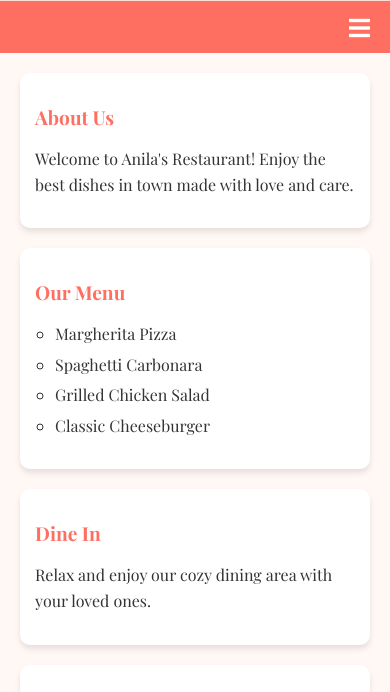
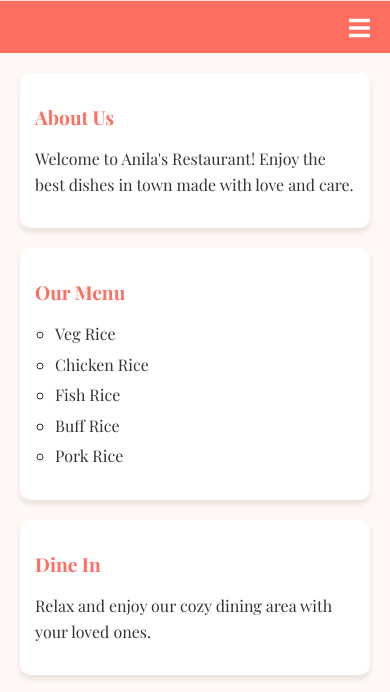
Before and after one commit to aronrai/Restaurant-Website, a plain HTML site: page index.html in a window 390 px wide. Shown: the part 74-766 px from the top of the page. Drawn offline with nearby package versions, Linux system fonts and the light colour scheme.

Commit message:
Updated menu

```diff
--- a/index.css
+++ b/index.css
@@ -108,6 +108,7 @@ ul {
 
 ul li {
   margin-bottom: 5px;
+  white-space: pre;
 }
 
 /* Form Styles */
--- a/index.html
+++ b/index.html
@@ -39,10 +39,11 @@
       <section id="menu">
         <h2>Our Menu</h2>
         <ul>
-          <li>Margherita Pizza</li>
-          <li>Spaghetti Carbonara</li>
-          <li>Grilled Chicken Salad</li>
-          <li>Classic Cheeseburger</li>
+          <li>Veg Rice</li>
+          <li>Chicken Rice</li>
+          <li>Fish Rice</li>
+          <li>Buff Rice</li>
+          <li>Pork Rice</li>
         </ul>
       </section>
       <section id="dinein">
```
